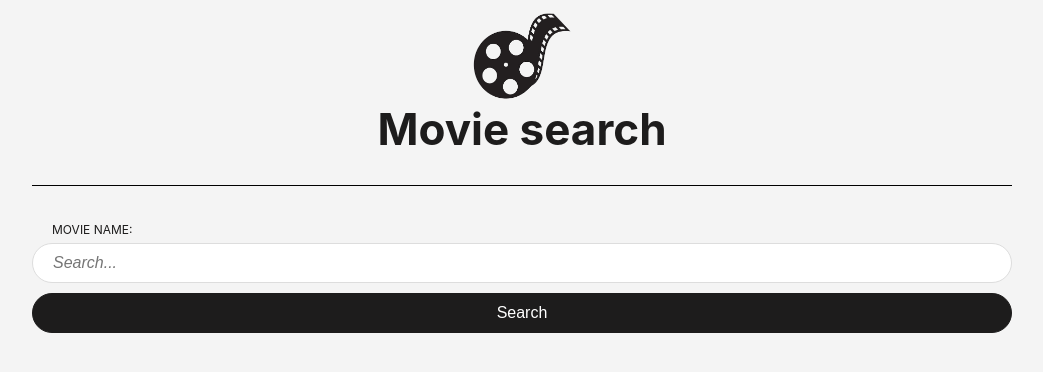
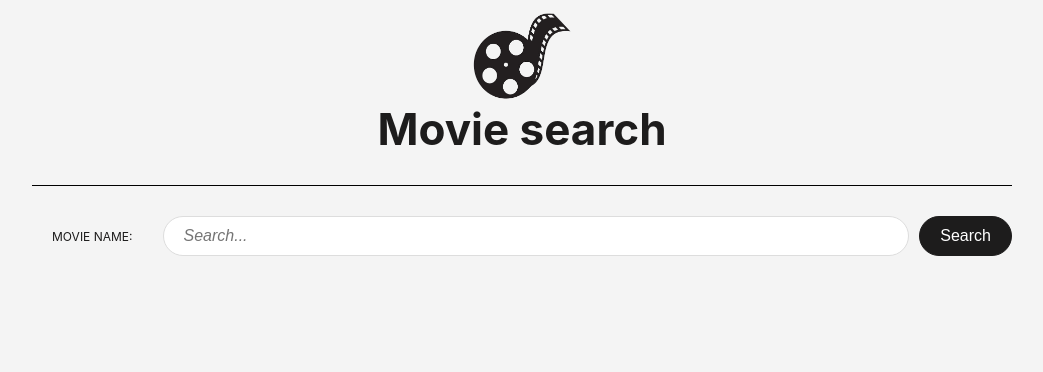
Before and after one commit to natiabebaw12/Movie-Search-Web-App, a React (Create React App) app: page / in a window 1280 px wide. Shown: the top 372 px of the page, without its empty margins (118-1161 px from the left). Built offline with nearby package versions, Linux system fonts and the light colour scheme.

Commit message:
media query added for wide screens

```diff
--- a/src/App.css
+++ b/src/App.css
@@ -103,6 +103,23 @@ small {
 }
 
 
-@media (min-width) {
+@media (min-width: 782px) {
+    .form {
+        grid-template-columns: auto 1fr auto;
+        grid-gap: 1rem;
+       align-items: center;
+    }
+     .input {
+    margin-bottom: 0;
+  }
 
+  .card {
+    display: grid;
+    grid-template-columns: auto auto;
+    grid-gap: 3rem;
+  }
+
+  .card--title {
+    margin-top: 0;
+  }
 }
--- a/src/components/MovieCard.js
+++ b/src/components/MovieCard.js
@@ -17,7 +17,7 @@ function MovieCard({movie}) {
 				<p>
 					<small>RATING: {movie.vote_average}</small>
 				</p>
-				<p className="card--desc"><small>OVERVIEW:</small><br/>{movie.overview}</p>
+				<p className="card--desc"><small>OVERVIEW:</small><br /><br/>{movie.overview}</p>
 			</div>
             </div>
     )
```
